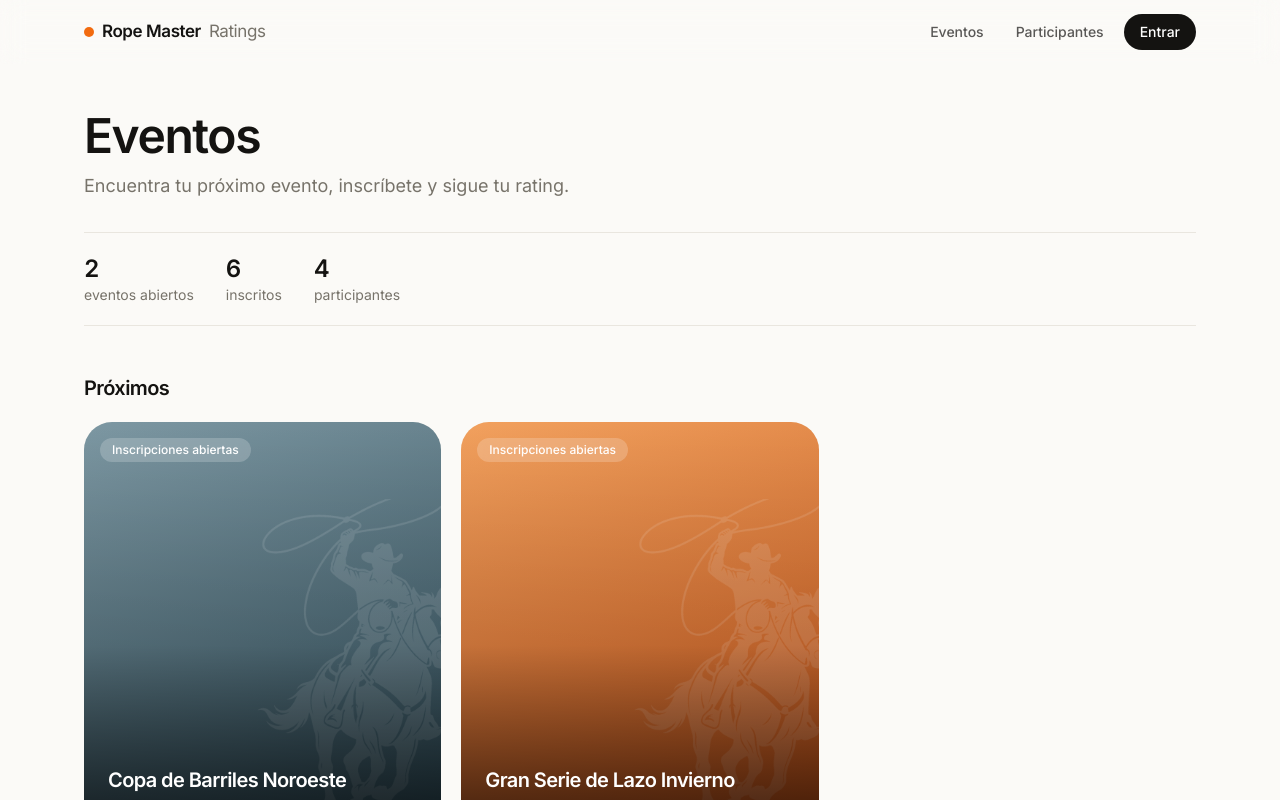
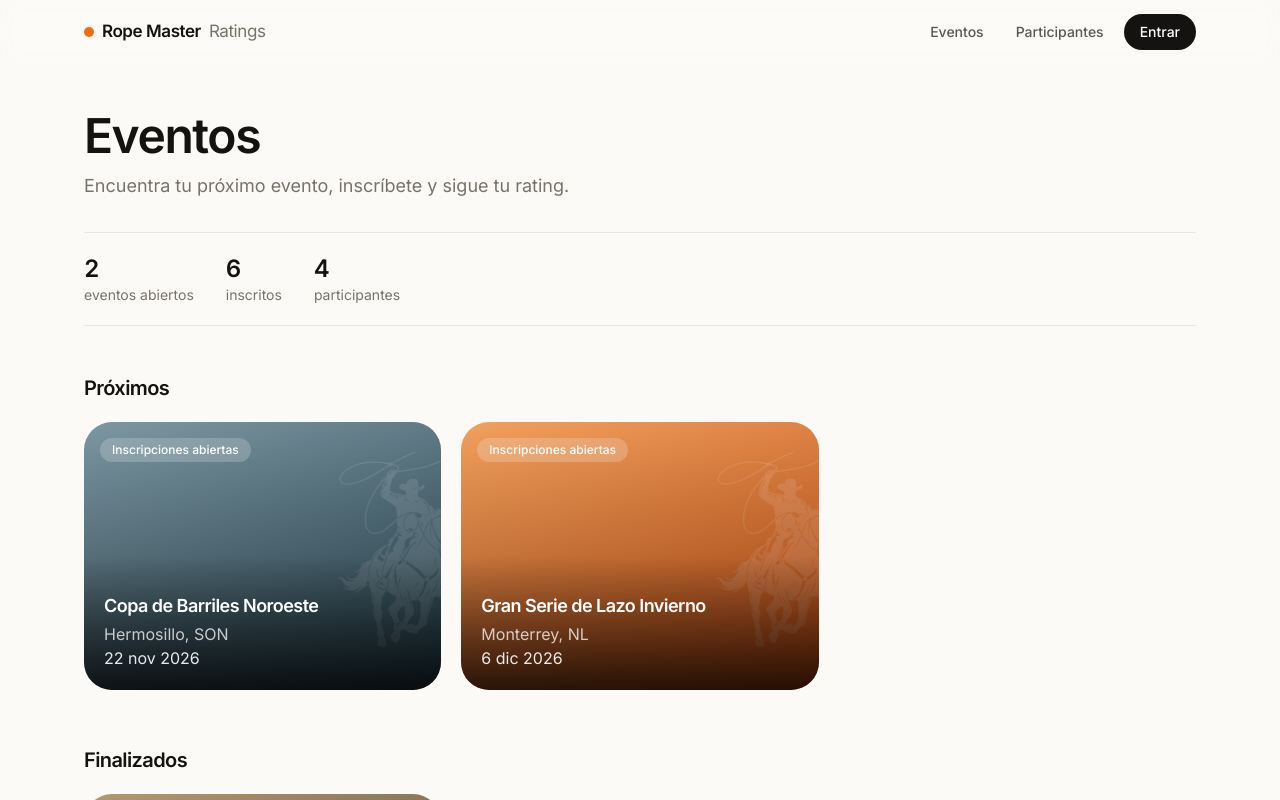
Before and after one commit to KinaliaGit/ropemaster-ratings, a Next.js app: page / in a window 1280 px wide. Shown: the top 800 px of the page. Built offline with nearby package versions, Linux system fonts and the light colour scheme; no server answers.

Commit message:
style: tarjetas de evento más cortas (4:3)

```diff
--- a/src/components/EventCard.tsx
+++ b/src/components/EventCard.tsx
@@ -7,12 +7,12 @@ export function EventCard({ e }: { e: EventItem }) {
   const full = e.registered.length >= e.capacity;
   const tag = e.status === "finalizado" ? "Finalizado" : full ? "Cupo lleno" : "Inscripciones abiertas";
   return (
-    <Link href={`/eventos/${e.id}`} className="group relative block aspect-[4/5] overflow-hidden rounded-[28px] bg-sand">
+    <Link href={`/eventos/${e.id}`} className="group relative block aspect-[4/3] overflow-hidden rounded-[28px] bg-sand">
       <div className="absolute inset-0 transition duration-500 group-hover:scale-[1.03]"><EventCover e={e} /></div>
       <div className="absolute inset-0 bg-gradient-to-t from-black/80 via-black/10 to-transparent" />
       <span className="absolute left-4 top-4 rounded-full bg-white/20 px-3 py-1 text-xs font-medium text-white backdrop-blur-md">{tag}</span>
-      <div className="absolute inset-x-0 bottom-0 p-6 text-white">
-        <h3 className="text-xl font-semibold leading-tight">{e.name}</h3>
+      <div className="absolute inset-x-0 bottom-0 p-5 text-white">
+        <h3 className="text-lg font-semibold leading-tight">{e.name}</h3>
         <p className="mt-1 text-white/75">{e.city}</p>
         <p className="text-white/90">{fmtDate(e.date)}</p>
       </div>
```
